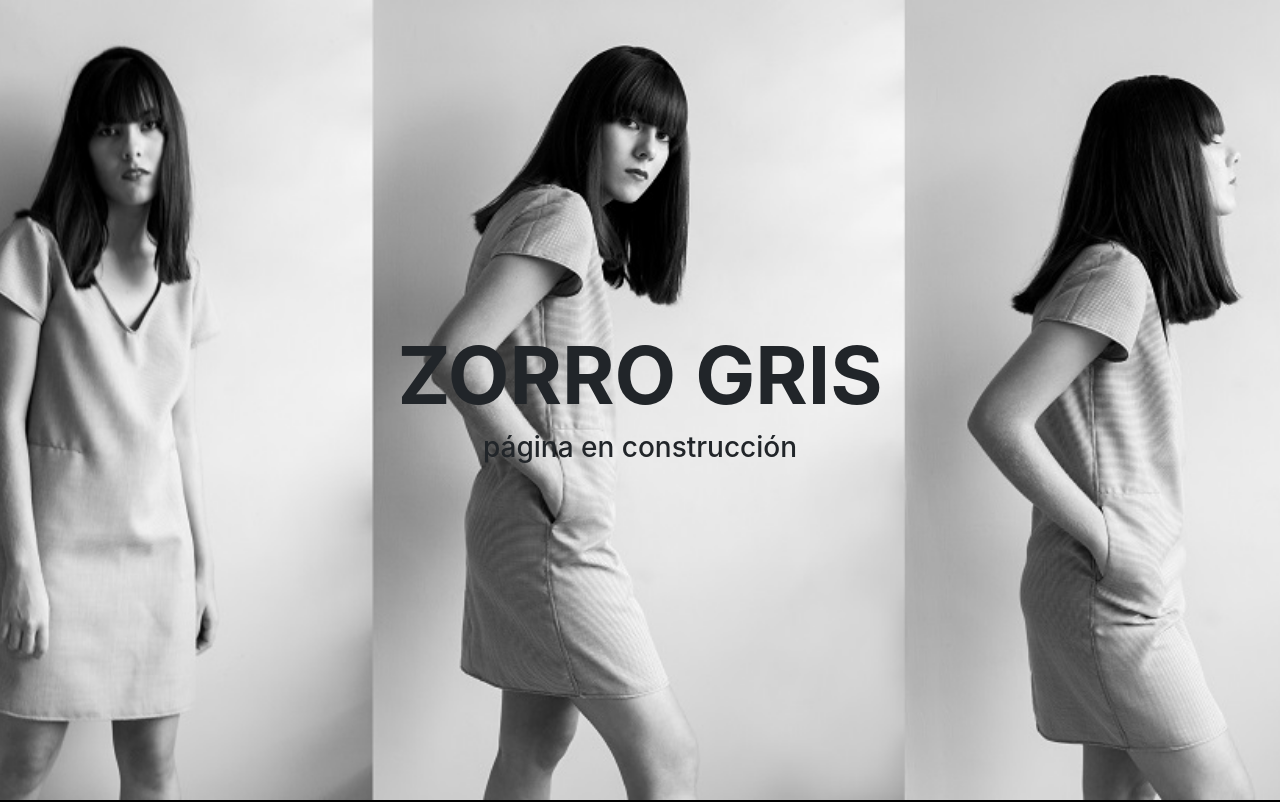
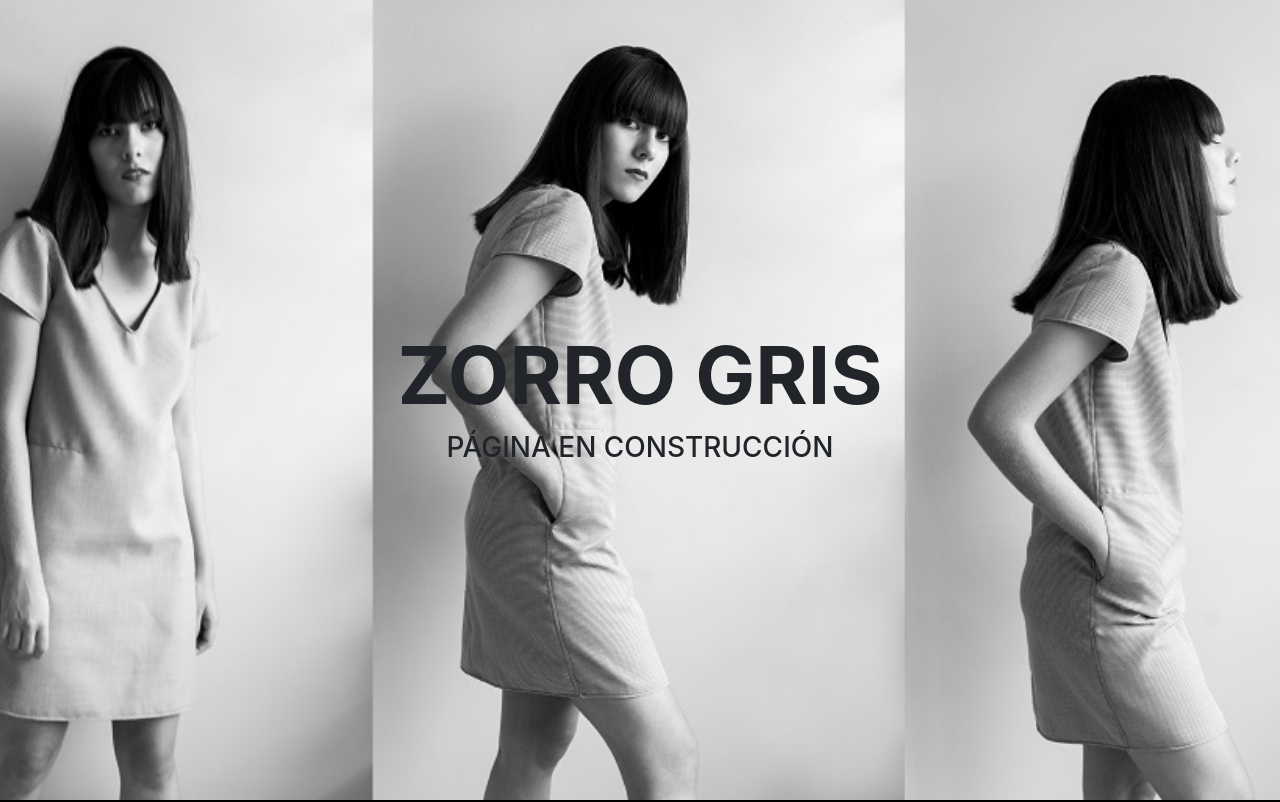
Before and after one commit to stevenqg/stevenqg.github.io, a plain HTML site: page index.html in a window 1280 px wide. Shown: the top 802 px of the page. Drawn offline with nearby package versions, Linux system fonts and the light colour scheme.

Commit message:
Update index.html
UPDATE PICHURRIO

```diff
--- a/index.html
+++ b/index.html
@@ -13,7 +13,7 @@
 <div id="home">
 	<div class="landing-text">
 		<h1>ZORRO GRIS</h1>
-		<h3>página en construcción</h3>
+		<h3>PÁGINA EN CONSTRUCCIÓN</h3>
 		<a href="#" class="bottom"></a>
 	</div>
 </div>
```
